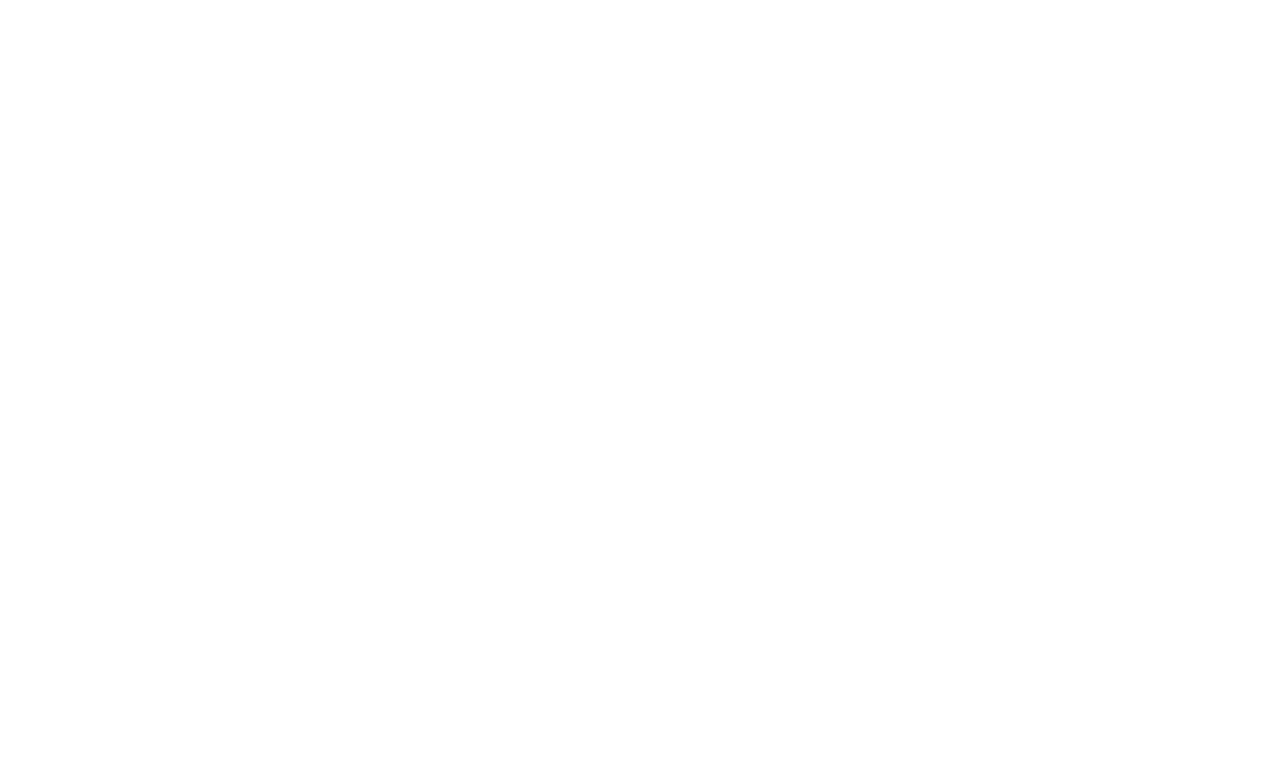
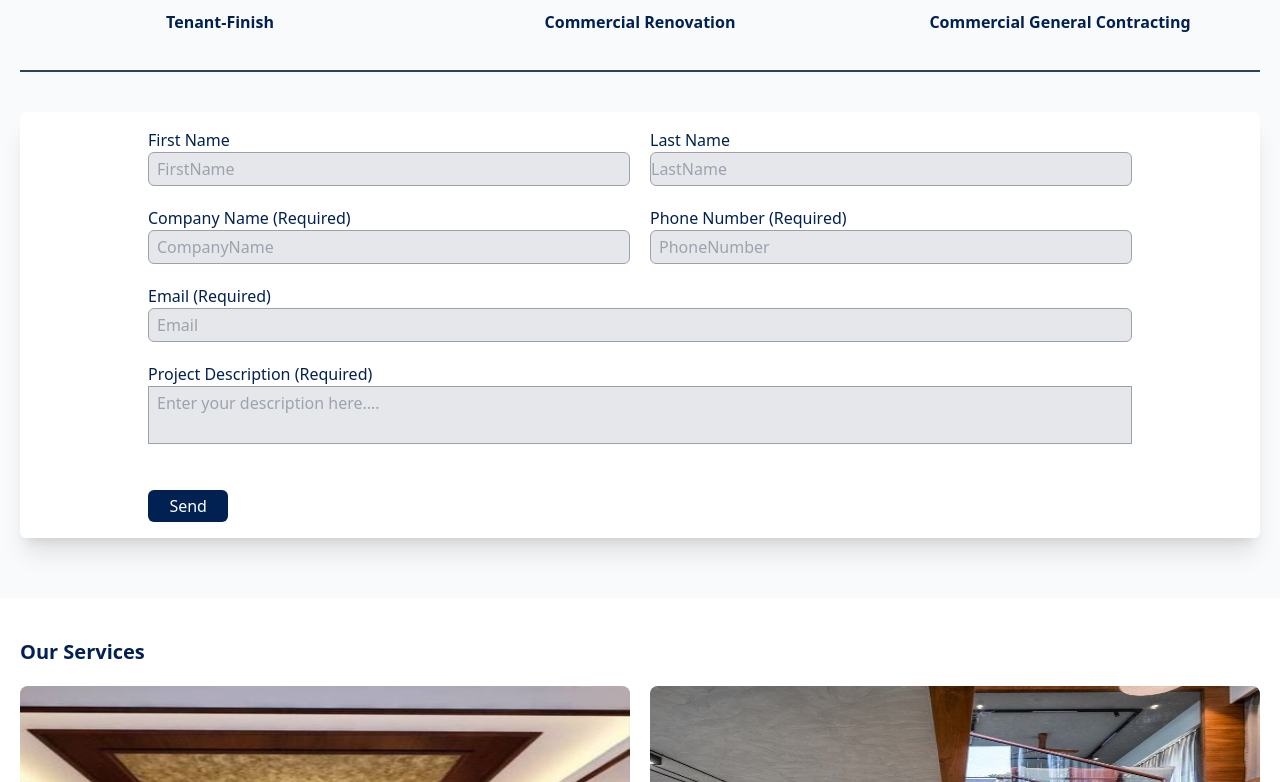
Before and after one commit to alpha-eric08/Hyperbuild, a React (Vite) app: page / in a window 1280 px wide. Shown: the part 1658-2440 px from the top of the page. Before the commit the page ends 800 px from the top, so only its background shows below. Built offline with nearby package versions, Linux system fonts and the light colour scheme.

Commit message:
completed the validation of the forms.

```diff
--- a/package.json
+++ b/package.json
@@ -12,6 +12,7 @@
   "dependencies": {
     "react": "^18.2.0",
     "react-dom": "^18.2.0",
+    "react-hook-form": "^7.51.5",
     "react-hot-toast": "^2.4.1",
     "react-icons": "^5.2.1",
     "react-router-dom": "6.23.0"
--- a/src/Components/Forms.jsx
+++ b/src/Components/Forms.jsx
@@ -1,52 +1,101 @@
-import React from 'react'
+import React from 'react';
+import { useForm } from 'react-hook-form';
 
 const Forms = () => {
+  const { register, handleSubmit, formState: { errors } } = useForm();
+
+  const onSubmit = (data) => {
+    console.log(data);
+  };
+
   return (
-    <div className='mx-auto my-10'>
-      <div className='   bg-white rounded-md mx-5  shadow-lg overflow-hidden'>
-        <div className='ml-4 md:ml-0 px-10  py-4 md:px-40 text-black'>
-          <form action="#">
-            <div className='grid md:grid-cols-2 gap-5 '>
-              <label className=''>
-                First Name <br />
+    <div className='mx-auto my-10 '>
+      <div className='  bg-white rounded-md mx-5  shadow-xl overflow-hidden'>
+        <div className='ml-4 md:ml-0 px-10 py-4 md:px-32'>
+          <form onSubmit={handleSubmit(onSubmit)}>
+            <div className='grid grid-cols-1 md:grid-cols-2 gap-5'>
+              <div>
+                <label htmlFor="firstName">First Name</label>
                 <input
                   type="text"
+                  id='firstName'
                   placeholder='FirstName'
-                name='First Name'
+                  {...register('firstname', { required: 'First name is required' })}
                   className='border border-gray-400 py-1 px-2 w-full rounded-md bg-gray-200'
                   />
-              </label>
-              <label htmlFor="">
-                Last Name <br />
-                <input type="text" placeholder='Last Name' className='border border-gray-400 py-1 w-full rounded-md bg-gray-200'  />
-              </label>
-              <label htmlFor="">
-                Company Name <span className=' font-light'>(Required)</span> <br />
-                <input type="text" placeholder='Company Name' className='border border-gray-400 py-1 px-2 w-full rounded-md bg-gray-200'  />
-              </label>
-              <label>
-                Phone Number <br />
-                <input type="tel" placeholder='Phone Number ' className='border border-gray-400 py-1 px-2 w-full rounded-md bg-gray-200'  />
-              </label>
+                {errors.firstname && <span className='text-red-600'>{errors.firstname.message}</span>}
               </div>
               <div>
-              <div className="my-5">
-                <label>
-                Email <span className=' font-light'>(Required)</span> <br/>
-                  <input type="text" placeholder='Email' className='border border-gray-400 py-1 px-2 w-full rounded-md bg-gray-200  ' />
-                </label>
+                <label htmlFor="lastName">Last Name</label>
+                <input
+                  type="text"
+                  id='lastName'
+                  placeholder='LastName'
+                  {...register('lastname', { required: 'Last name is required' })}
+                  className='border border-gray-400 py-1 w-full rounded-md bg-gray-200'
+                />
+                {errors.lastname && <span className='text-red-600'>{errors.lastname.message}</span>}
               </div>
-              <label>
-                Project Description <span className=' font-light'>(Required)</span> <br/>
-                <textarea placeholder='Enter your description here....' className='border border-gray-400 py-1 px-2 w-full resize-none bg-gray-200'  name="email"></textarea>
-              </label>
-              <button className=" py-1 mt-5 px-4 rounded-md  text-center text-white hover:bg-slate-600">Send</button>
+              <div>
+                <label htmlFor="company">Company Name <span className='font-light'>(Required)</span></label>
+                <input
+                  type="text"
+                  id='company'
+                  placeholder='CompanyName'
+                  {...register('company', { required: 'Company name is required' })}
+                  className='border border-gray-400 py-1 px-2 w-full rounded-md bg-gray-200'
+                />
+                {errors.company && <span className='text-red-600'>{errors.company.message}</span>}
+              </div>
+              <div>
+                <label htmlFor="phone">Phone Number <span className='font-light'>(Required)</span></label>
+                <input
+                  type="tel"
+                  id='phone'
+                  placeholder='PhoneNumber'
+                  {...register('phone', { required: 'Phone number is required',
+                  pattern: {
+                    value: /^[0-9]/,
+                    message: 'Invalid phone number'
+                  }
+                   })}
+                  className='border border-gray-400 py-1 px-2 w-full rounded-md bg-gray-200'
+                />
+                {errors.phone && <span className='text-red-600'>{errors.phone.message}</span>}
+              </div>
+              <div className=' md:col-span-2'>
+                <label htmlFor="email">Email <span className='font-light'>(Required)</span></label>
+                <input
+                  type="email"
+                  id='email'
+                  placeholder='Email'
+                  {...register('email', { required: 'Email is required',
+                  pattern: {
+                    value: /^[a-zA-Z0-9._%+-]+@[a-zA-Z0-9.-]+\.[a-zA-Z]{2,4}$/,
+                    message: 'Invalid email address'
+                  }
+                   })}
+                  className='border border-gray-400 py-1 px-2 w-full rounded-md bg-gray-200'
+                />
+                {errors.email && <span className='text-red-600'>{errors.email.message}</span>}
+              </div>
+              <div className=' md:col-span-2'>
+                <label htmlFor="project">Project Description <span className='font-light'>(Required)</span></label>
+                <textarea
+                  placeholder='Enter your description here....'
+                  {...register('description', { required: 'Project description is required' })}
+                  className='border border-gray-400 py-1 px-2 w-full resize-none bg-gray-200'
+                  id='project'
+                ></textarea>
+                {errors.description && <span className='text-red-600'>{errors.description.message}</span>}
+              </div>
+              <button type="submit" className="hover:bg-slate-600 py-1 mt-5 w-2/12 rounded-md text-center text-white">Send</button>
             </div>
           </form>
         </div>
       </div>
     </div>
-  )
+  );
 }
 
-export default Forms
+export default Forms;
--- a/src/Components/Main.jsx
+++ /dev/null
@@ -1,22 +0,0 @@
-import React from 'react'
-import Navbar from './Navbar'
-import Hero from './Hero'
-import Content from './Content'
-import Services from './Services'
-import Testimonials from './Testimonials'
-import Footer from './Footer'
-
-const Main = () => {
-  return (
-    <div>
-        <Navbar />
-        <Hero />
-        <Content />
-        <Services />
-        <Testimonials />
-        <Footer />
-    </div>
-  )
-}
-
-export default Main
--- a/src/Components/Navbar.jsx
+++ b/src/Components/Navbar.jsx
@@ -10,7 +10,7 @@ import { IoMenu } from "react-icons/io5";
 const Navbar = () => {
       let Links =[
         {name:"Home",link:"/"},
-        {name:"About Us",link:"/"},
+        {name:"About Us",link:"/about"},
         {name:"Service",link:"/"},
         {name:"Blog",link:"/"},
         {name:"Contact Us",link:"/"},
--- a/src/Components/Content.jsx
+++ b/src/Pages/Home/Content.jsx
@@ -1,7 +1,7 @@
 import React from 'react'
 import Passage from './Passage'
 import Projects from './Projects'
-import Forms from './Forms'
+import Forms from '../../Components/Forms'
 
 const Content = () => {
   return (
--- a/src/Components/Hero.jsx
+++ b/src/Pages/Home/Hero.jsx
@@ -1,5 +1,5 @@
 import React from 'react'
-import { herobg } from '../assets/images'
+import { herobg } from '../../assets/images'
 
 const Hero = () => {
   return (
--- a/src/Components/Projects.jsx
+++ b/src/Pages/Home/Projects.jsx
@@ -1,5 +1,5 @@
 import React from 'react'
-import { project01, project02, project03 } from '../assets/images'
+import { project01, project02, project03 } from '../../assets/images'
 
 const Projects = () => {
   return (
--- a/src/Components/Services.jsx
+++ b/src/Pages/Home/Services.jsx
@@ -1,5 +1,5 @@
 import React from 'react'
-import { service01, service02 } from '../assets/images'
+import { service01, service02 } from '../../assets/images'
 
 const Services = () => {
   return (
--- a/src/Pages/Home/index.jsx
+++ b/src/Pages/Home/index.jsx
@@ -1,8 +1,18 @@
 import React from 'react'
+import Hero from './Hero'
+import Content from './Content'
+import Services from './Services'
+import Testimonials from './Testimonials'
+
 
 const Home = () => {
   return (
-    <div className='bg-slate-500 h-44 w-full'>Home</div>
+    <div>
+       <Hero />
+        <Content />
+        <Services />
+        <Testimonials />
+    </div>
   )
 }
 
```
Also changed, not shown: src/Pages/Home/Passage.jsx (renamed from src/Components/Passage.jsx), src/Pages/Home/Testimonials.jsx (renamed from src/Components/Testimonials.jsx), 1 other file (tests, documents, lock files or other folders). Lines whose indentation alone changed are shown as unchanged.
